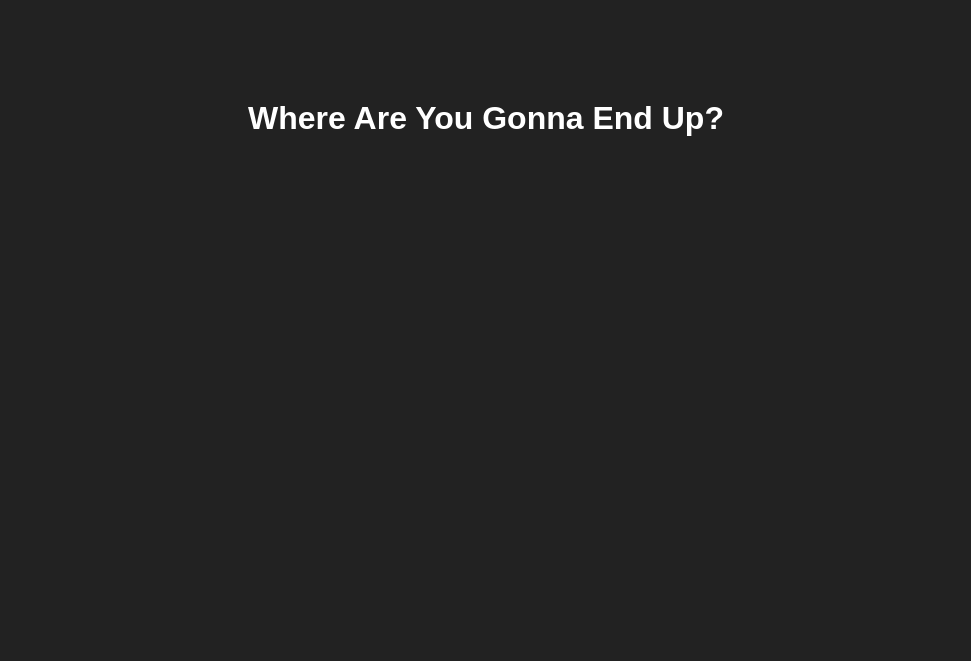
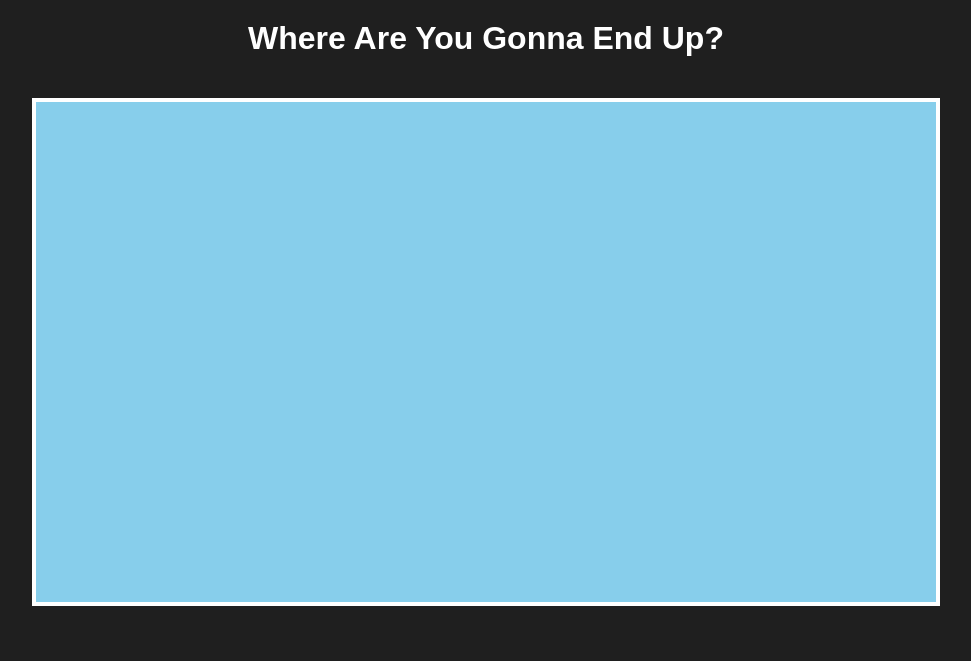
Before and after one commit to saarakataria18/MyGAME1, a plain HTML site: page index.html in a window 1280 px wide. Shown: the whole page, without its empty margins (154-1125 px from the left). Drawn offline with Linux system fonts and the light colour scheme.

Commit message:
style.css

```diff
--- a/style.css
+++ b/style.css
@@ -1,14 +1,17 @@
 body {
+    margin: 0;
+    background: #1f1f1f;
+    color: white;
     font-family: Arial, sans-serif;
     text-align: center;
-    background: #222;
-    color: white;
-    margin-top: 100px;
 }
 
-button {
-    font-size: 30px;
-    padding: 20px 40px;
-    border: none;
-    border-radius: 10px;
-    cursor: pointer;
+h1 {
+    margin-top: 20px;
+}
+
+canvas {
+    margin-top: 20px;
+    border: 4px solid white;
+    background: #87CEEB;
+}
```
